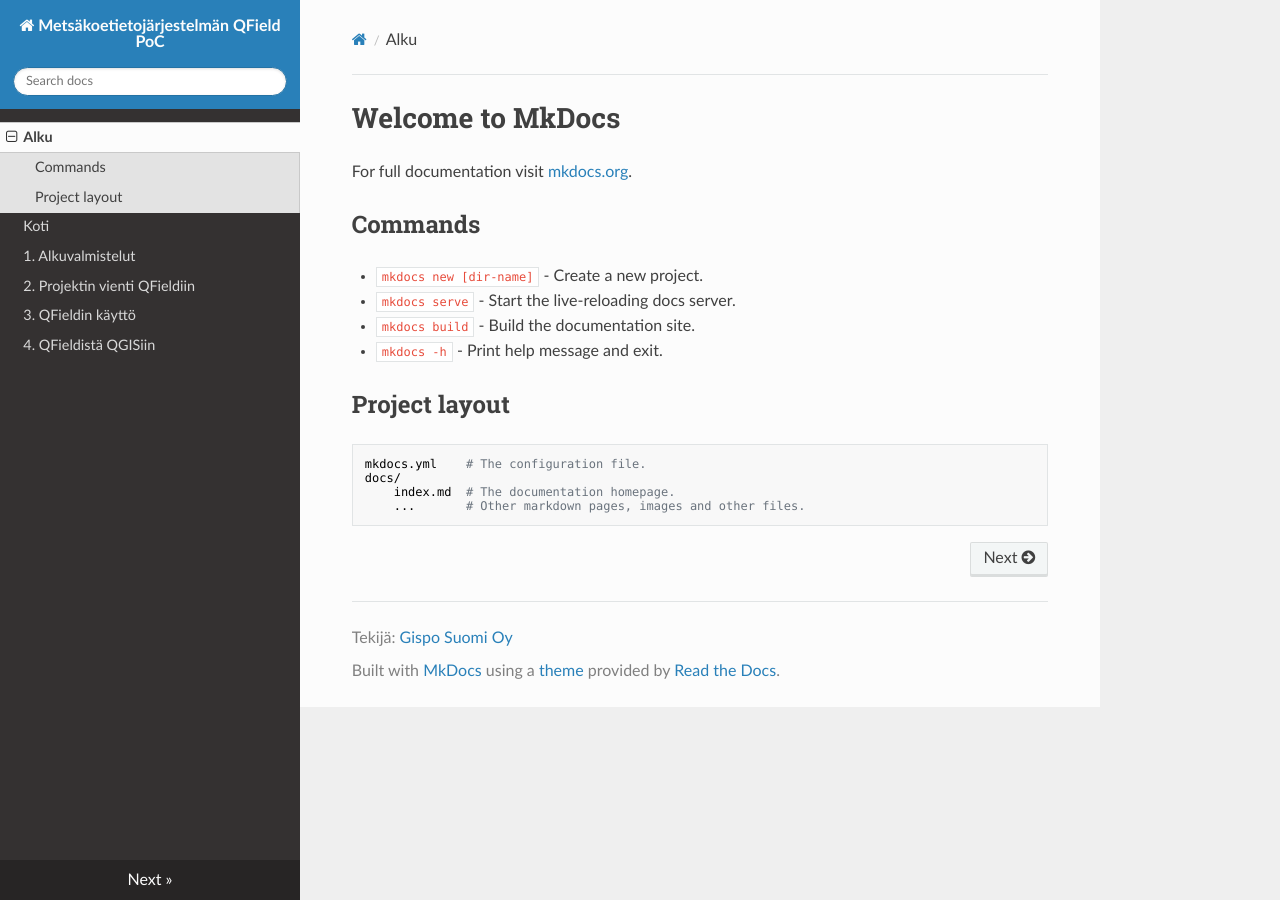
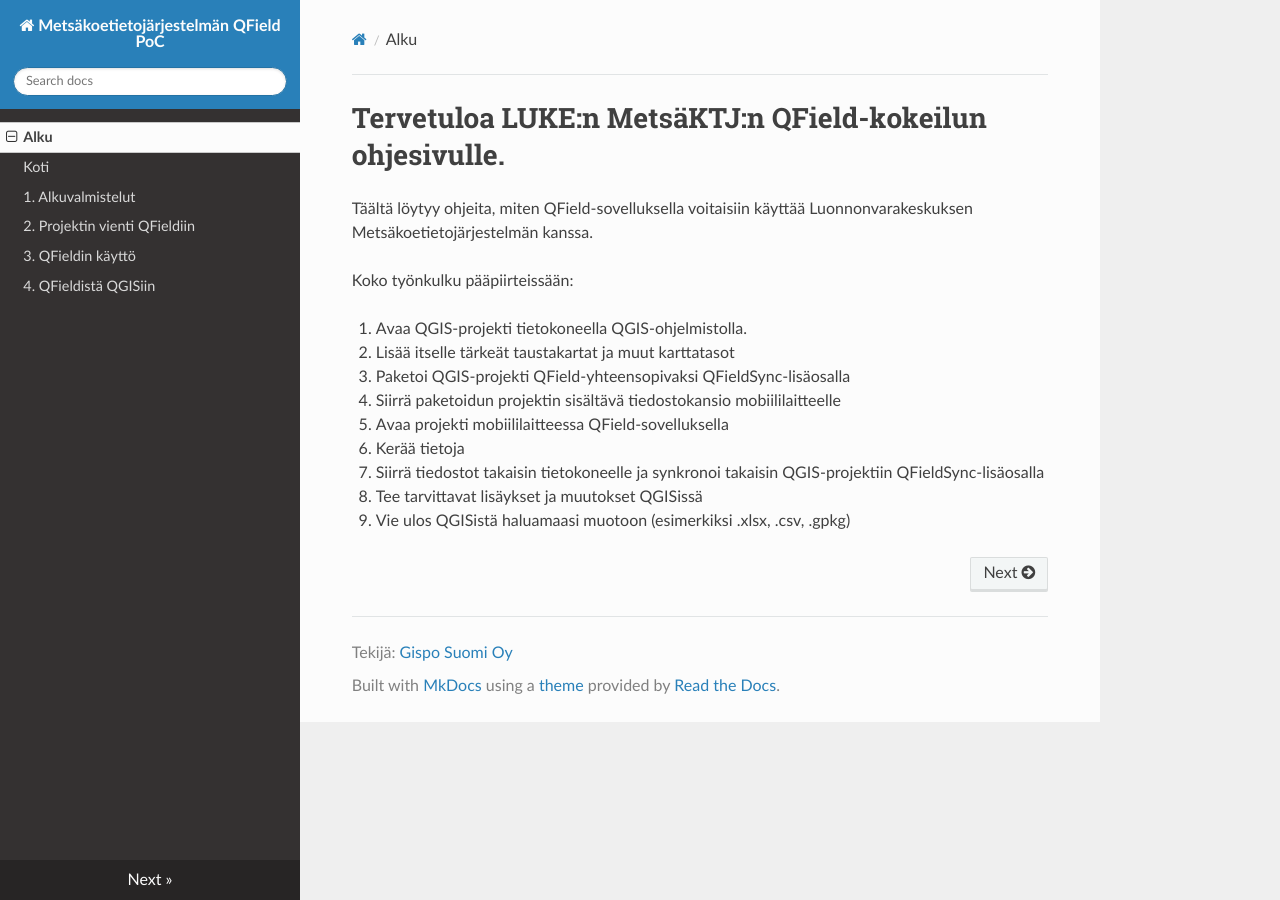
Before and after one commit to jeeemil/luke-qfield, an MkDocs documentation site: the page built from docs/index.md, in a window 1280 px wide. Built offline with MkDocs 1.6.1, drawn with Linux system fonts in a browser that asks for light colours; nearby versions of some CDN libraries.

```diff
--- a/docs/index.md
+++ b/docs/index.md
@@ -1,17 +1,15 @@
-# Welcome to MkDocs
+# Tervetuloa LUKE:n MetsäKTJ:n QField-kokeilun ohjesivulle.
 
-For full documentation visit [mkdocs.org](https://www.mkdocs.org).
+Täältä löytyy ohjeita, miten QField-sovelluksella voitaisiin käyttää Luonnonvarakeskuksen Metsäkoetietojärjestelmän kanssa.
 
-## Commands
+Koko työnkulku pääpiirteissään:
 
-* `mkdocs new [dir-name]` - Create a new project.
-* `mkdocs serve` - Start the live-reloading docs server.
-* `mkdocs build` - Build the documentation site.
-* `mkdocs -h` - Print help message and exit.
-
-## Project layout
-
-    mkdocs.yml    # The configuration file.
-    docs/
-        index.md  # The documentation homepage.
-        ...       # Other markdown pages, images and other files.
+1. Avaa QGIS-projekti tietokoneella QGIS-ohjelmistolla.
+2. Lisää itselle tärkeät taustakartat ja muut karttatasot
+3. Paketoi QGIS-projekti QField-yhteensopivaksi QFieldSync-lisäosalla
+4. Siirrä paketoidun projektin sisältävä tiedostokansio mobiililaitteelle
+5. Avaa projekti mobiililaitteessa QField-sovelluksella
+6. Kerää tietoja
+7. Siirrä tiedostot takaisin tietokoneelle ja synkronoi takaisin QGIS-projektiin QFieldSync-lisäosalla
+8. Tee tarvittavat lisäykset ja muutokset QGISissä
+9. Vie ulos QGISistä haluamaasi muotoon (esimerkiksi .xlsx, .csv, .gpkg)
```
Also changed, not shown: docs/1_alkuvalmistelut.md (+3 -4 lines), docs/2_vienti.md (+2 -2 lines), docs/3_qfield.md (+6 -11 lines), docs/img/qfield_pakkaaminen.gif (deleted), 2 other files.
